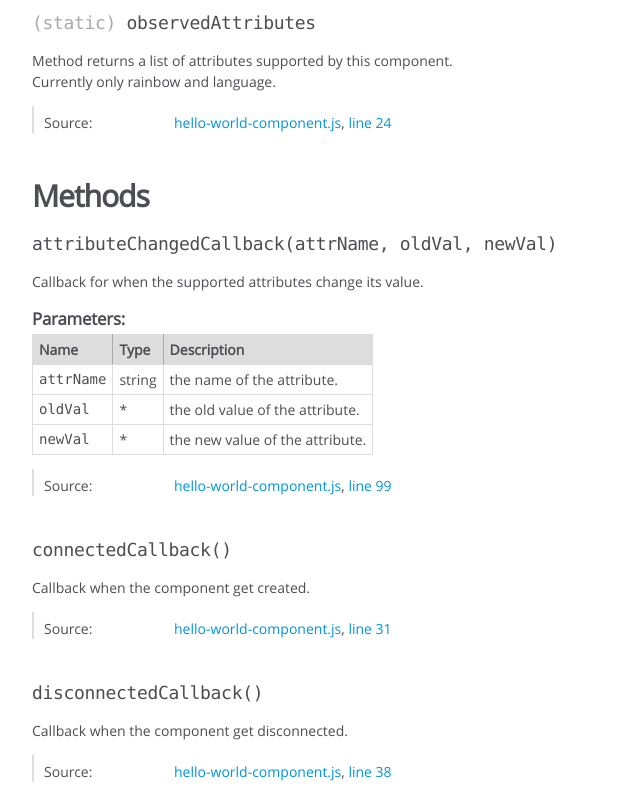
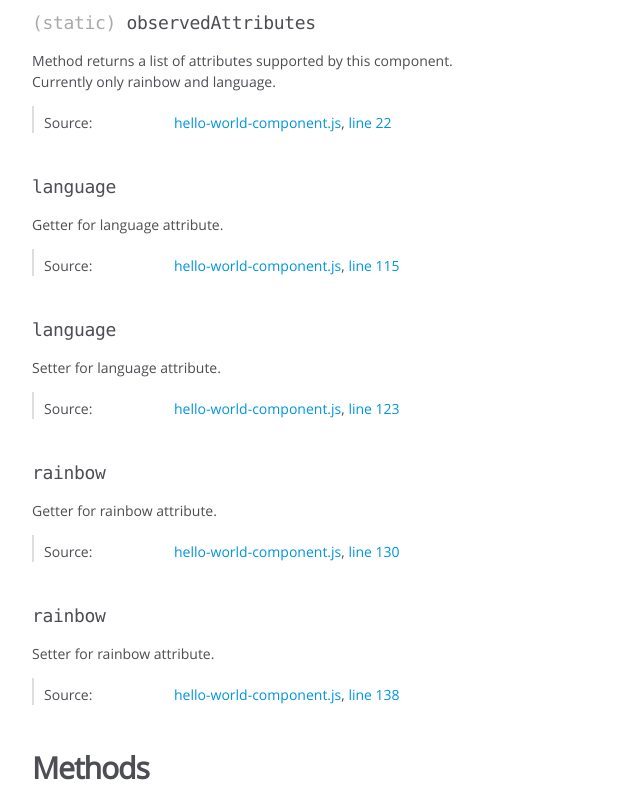
Before and after one commit to ucsd-cse112-sp19/team4, a website: page docs/HelloWorldComponent.html in a window 1280 px wide. Shown: the part 549-1340 px from the top of the page, without its empty margins (0-640 px from the left). Drawn offline with Linux system fonts and the light colour scheme.

Commit message:
fix for attributes

```diff
--- a/docs/HelloWorldComponent.html
+++ b/docs/HelloWorldComponent.html
@@ -194,7 +194,255 @@ Currently only rainbow and language.</p>
 
     <dt class="tag-source">Source:</dt>
     <dd class="tag-source"><ul class="dummy"><li>
-        <a href="hello-world-component.js.html">hello-world-component.js</a>, <a href="hello-world-component.js.html#line24">line 24</a>
+        <a href="hello-world-component.js.html">hello-world-component.js</a>, <a href="hello-world-component.js.html#line22">line 22</a>
+    </li></ul></dd>
+
+
+
+
+
+
+
+</dl>
+
+
+
+
+
+
+
+
+<h4 class="name" id="language"><span class="type-signature"></span>language<span class="type-signature"></span></h4>
+
+
+
+
+<div class="description">
+    <p>Getter for language attribute.</p>
+</div>
+
+
+
+
+
+
+
+<dl class="details">
+
+
+
+
+
+
+
+
+
+
+
+
+
+
+
+
+
+
+
+
+
+
+
+
+
+
+    <dt class="tag-source">Source:</dt>
+    <dd class="tag-source"><ul class="dummy"><li>
+        <a href="hello-world-component.js.html">hello-world-component.js</a>, <a href="hello-world-component.js.html#line115">line 115</a>
+    </li></ul></dd>
+
+
+
+
+
+
+
+</dl>
+
+
+
+
+
+
+
+
+<h4 class="name" id="language"><span class="type-signature"></span>language<span class="type-signature"></span></h4>
+
+
+
+
+<div class="description">
+    <p>Setter for language attribute.</p>
+</div>
+
+
+
+
+
+
+
+<dl class="details">
+
+
+
+
+
+
+
+
+
+
+
+
+
+
+
+
+
+
+
+
+
+
+
+
+
+
+    <dt class="tag-source">Source:</dt>
+    <dd class="tag-source"><ul class="dummy"><li>
+        <a href="hello-world-component.js.html">hello-world-component.js</a>, <a href="hello-world-component.js.html#line123">line 123</a>
+    </li></ul></dd>
+
+
+
+
+
+
+
+</dl>
+
+
+
+
+
+
+
+
+<h4 class="name" id="rainbow"><span class="type-signature"></span>rainbow<span class="type-signature"></span></h4>
+
+
+
+
+<div class="description">
+    <p>Getter for rainbow attribute.</p>
+</div>
+
+
+
+
+
+
+
+<dl class="details">
+
+
+
+
+
+
+
+
+
+
+
+
+
+
+
+
+
+
+
+
+
+
+
+
+
+
+    <dt class="tag-source">Source:</dt>
+    <dd class="tag-source"><ul class="dummy"><li>
+        <a href="hello-world-component.js.html">hello-world-component.js</a>, <a href="hello-world-component.js.html#line130">line 130</a>
+    </li></ul></dd>
+
+
+
+
+
+
+
+</dl>
+
+
+
+
+
+
+
+
+<h4 class="name" id="rainbow"><span class="type-signature"></span>rainbow<span class="type-signature"></span></h4>
+
+
+
+
+<div class="description">
+    <p>Setter for rainbow attribute.</p>
+</div>
+
+
+
+
+
+
+
+<dl class="details">
+
+
+
+
+
+
+
+
+
+
+
+
+
+
+
+
+
+
+
+
+
+
+
+
+
+
+    <dt class="tag-source">Source:</dt>
+    <dd class="tag-source"><ul class="dummy"><li>
+        <a href="hello-world-component.js.html">hello-world-component.js</a>, <a href="hello-world-component.js.html#line138">line 138</a>
     </li></ul></dd>
 
 
@@ -369,7 +617,7 @@ Currently only rainbow and language.</p>
 
     <dt class="tag-source">Source:</dt>
     <dd class="tag-source"><ul class="dummy"><li>
-        <a href="hello-world-component.js.html">hello-world-component.js</a>, <a href="hello-world-component.js.html#line99">line 99</a>
+        <a href="hello-world-component.js.html">hello-world-component.js</a>, <a href="hello-world-component.js.html#line103">line 103</a>
     </li></ul></dd>
 
 
@@ -455,7 +703,7 @@ Currently only rainbow and language.</p>
 
     <dt class="tag-source">Source:</dt>
     <dd class="tag-source"><ul class="dummy"><li>
-        <a href="hello-world-component.js.html">hello-world-component.js</a>, <a href="hello-world-component.js.html#line31">line 31</a>
+        <a href="hello-world-component.js.html">hello-world-component.js</a>, <a href="hello-world-component.js.html#line29">line 29</a>
     </li></ul></dd>
 
 
@@ -541,7 +789,7 @@ Currently only rainbow and language.</p>
 
     <dt class="tag-source">Source:</dt>
     <dd class="tag-source"><ul class="dummy"><li>
-        <a href="hello-world-component.js.html">hello-world-component.js</a>, <a href="hello-world-component.js.html#line38">line 38</a>
+        <a href="hello-world-component.js.html">hello-world-component.js</a>, <a href="hello-world-component.js.html#line42">line 42</a>
     </li></ul></dd>
 
 
@@ -676,7 +924,7 @@ Currently only rainbow and language.</p>
 
     <dt class="tag-source">Source:</dt>
     <dd class="tag-source"><ul class="dummy"><li>
-        <a href="hello-world-component.js.html">hello-world-component.js</a>, <a href="hello-world-component.js.html#line62">line 62</a>
+        <a href="hello-world-component.js.html">hello-world-component.js</a>, <a href="hello-world-component.js.html#line66">line 66</a>
     </li></ul></dd>
 
 
@@ -811,7 +1059,7 @@ Currently only rainbow and language.</p>
 
     <dt class="tag-source">Source:</dt>
     <dd class="tag-source"><ul class="dummy"><li>
-        <a href="hello-world-component.js.html">hello-world-component.js</a>, <a href="hello-world-component.js.html#line46">line 46</a>
+        <a href="hello-world-component.js.html">hello-world-component.js</a>, <a href="hello-world-component.js.html#line50">line 50</a>
     </li></ul></dd>
 
 
```
Also changed, not shown: component/T1/hello-world-component.js (+36 -2 lines), component/T1/index.html (+1 -1 lines), docs/hello-world-component.js.html (+36 -2 lines).
